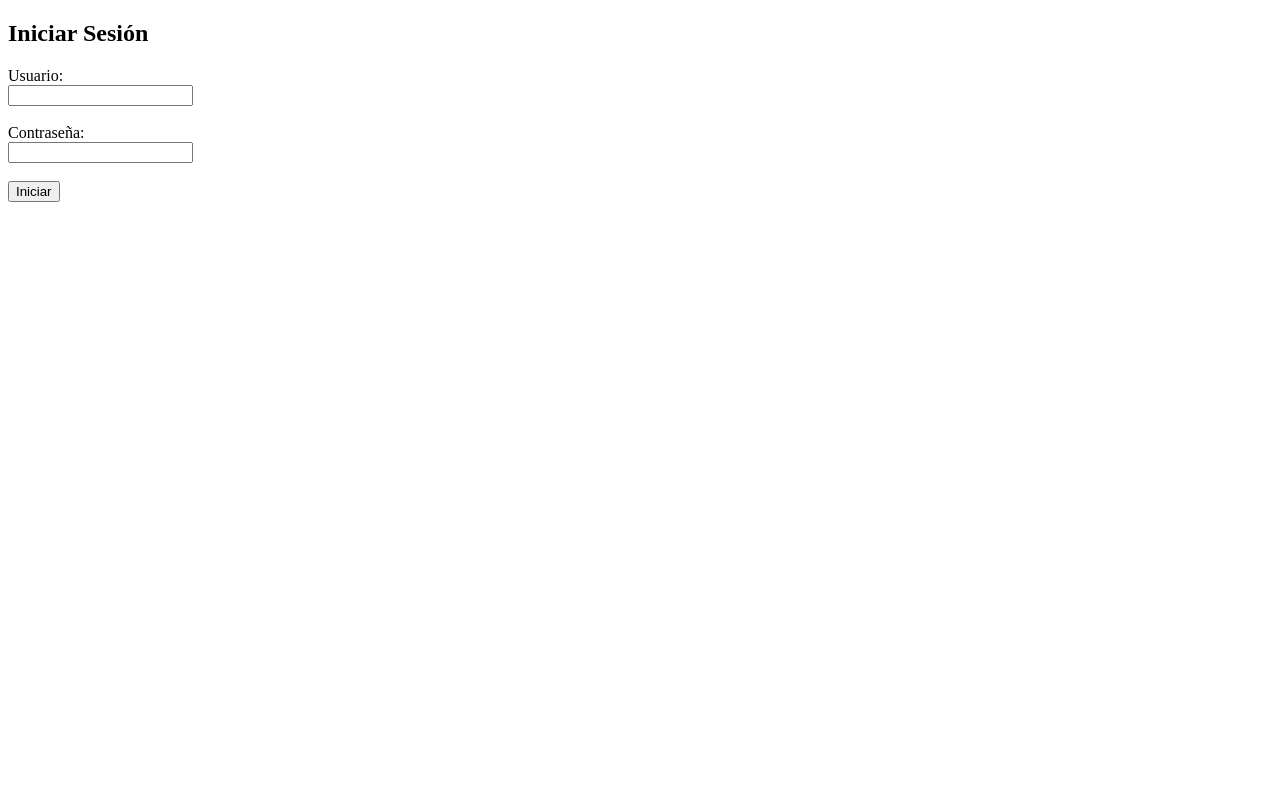
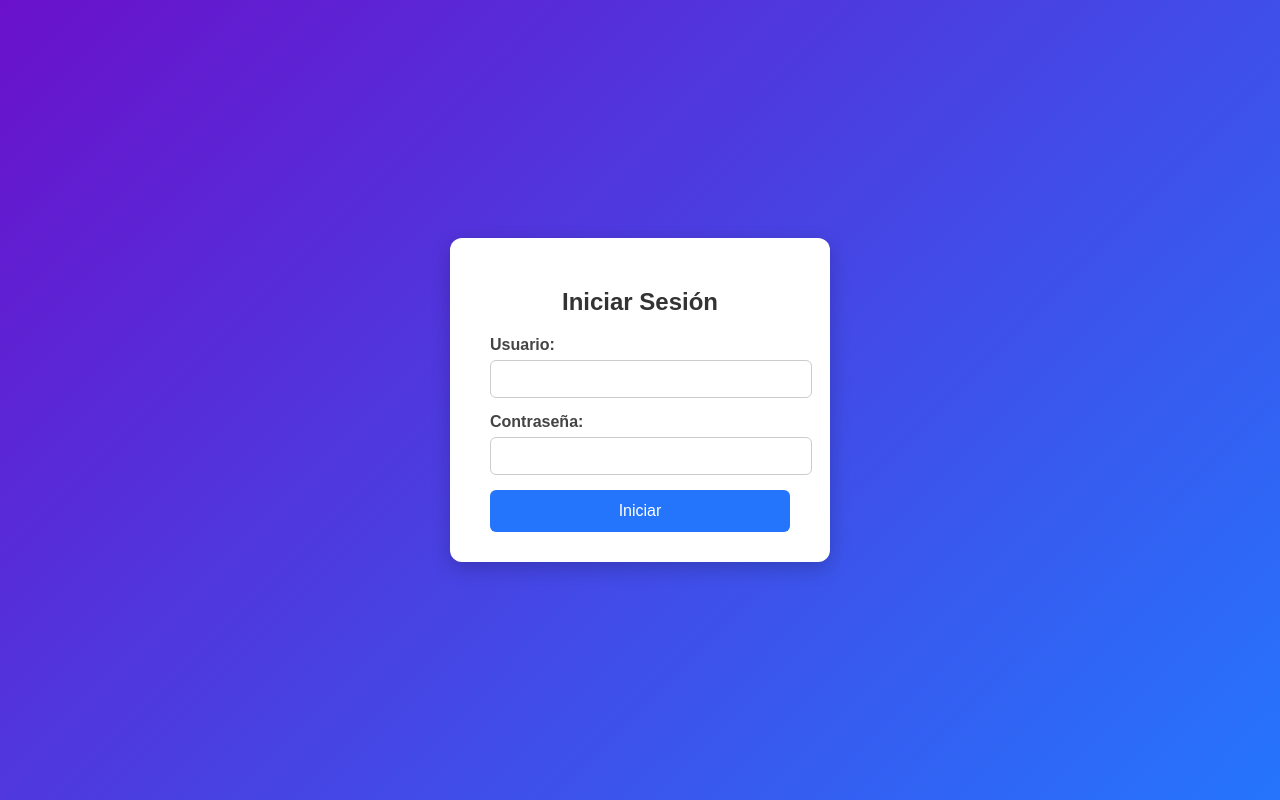
Before and after one commit to FZC-ARG/TP2-Scrum, a plain HTML site: page index.html in a window 1280 px wide. Drawn offline with Linux system fonts and the light colour scheme.

Commit message:
estilo al login

```diff
--- a/index.html
+++ b/index.html
@@ -3,6 +3,70 @@
 <head>
   <meta charset="UTF-8">
   <title>Formulario de Inicio de Sesión</title>
+  <style>
+    body {
+      font-family: Arial, sans-serif;
+      background: linear-gradient(135deg, #6a11cb, #2575fc);
+      height: 100vh;
+      display: flex;
+      justify-content: center;
+      align-items: center;
+      margin: 0;
+    }
+
+    .login-contenedor {
+      background: #fff;
+      padding: 30px 40px;
+      border-radius: 12px;
+      box-shadow: 0px 6px 20px rgba(0,0,0,0.2);
+      text-align: center;
+      width: 300px;
+    }
+
+    h2 {
+      margin-bottom: 20px;
+      color: #333;
+    }
+
+    label {
+      display: block;
+      text-align: left;
+      margin-bottom: 6px;
+      font-weight: bold;
+      color: #444;
+    }
+
+    input {
+      width: 100%;
+      padding: 10px;
+      margin-bottom: 15px;
+      border-radius: 6px;
+      border: 1px solid #ccc;
+      font-size: 14px;
+      outline: none;
+      transition: border 0.3s;
+    }
+
+    input:focus {
+      border: 1px solid #2575fc;
+    }
+
+    button {
+      width: 100%;
+      padding: 12px;
+      background: #2575fc;
+      color: white;
+      font-size: 16px;
+      border: none;
+      border-radius: 6px;
+      cursor: pointer;
+      transition: background 0.3s;
+    }
+
+    button:hover {
+      background: #1b5edc;
+    }
+  </style>
   <script>
     function login(event) {
       event.preventDefault(); // Evita que se recargue la página
@@ -19,15 +83,17 @@
   </script>
 </head>
 <body>
-  <h2>Iniciar Sesión</h2>
-  <form onsubmit="login(event)">
-    <label for="usuario">Usuario:</label><br>
-    <input type="text" id="usuario" name="usuario" required><br><br>
+  <div class="login-contenedor">
+    <h2>Iniciar Sesión</h2>
+    <form onsubmit="login(event)">
+      <label for="usuario">Usuario:</label>
+      <input type="text" id="usuario" name="usuario" required>
 
-    <label for="contrasena">Contraseña:</label><br>
-    <input type="password" id="contrasena" name="contrasena" required><br><br>
+      <label for="contrasena">Contraseña:</label>
+      <input type="password" id="contrasena" name="contrasena" required>
 
-    <button type="submit">Iniciar</button>
-  </form>
+      <button type="submit">Iniciar</button>
+    </form>
+  </div>
 </body>
 </html>
```
